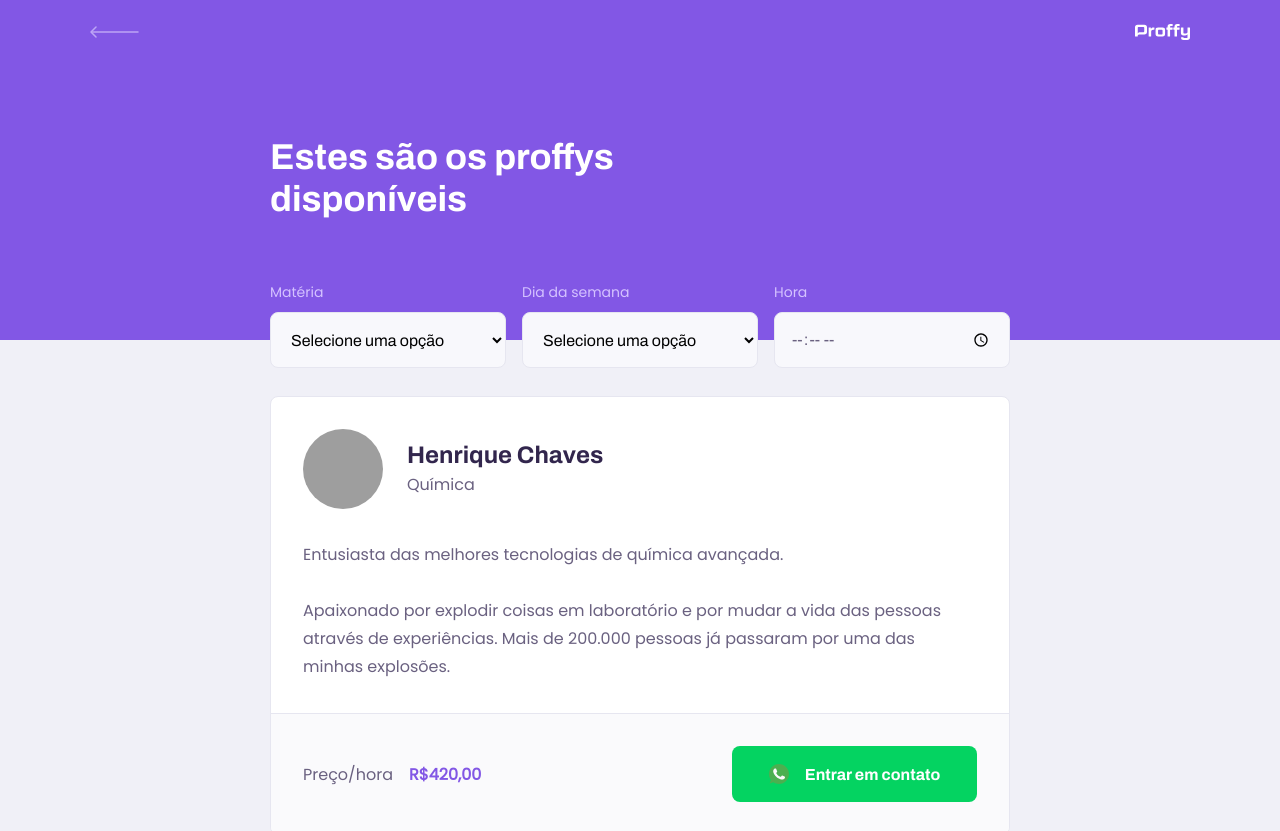
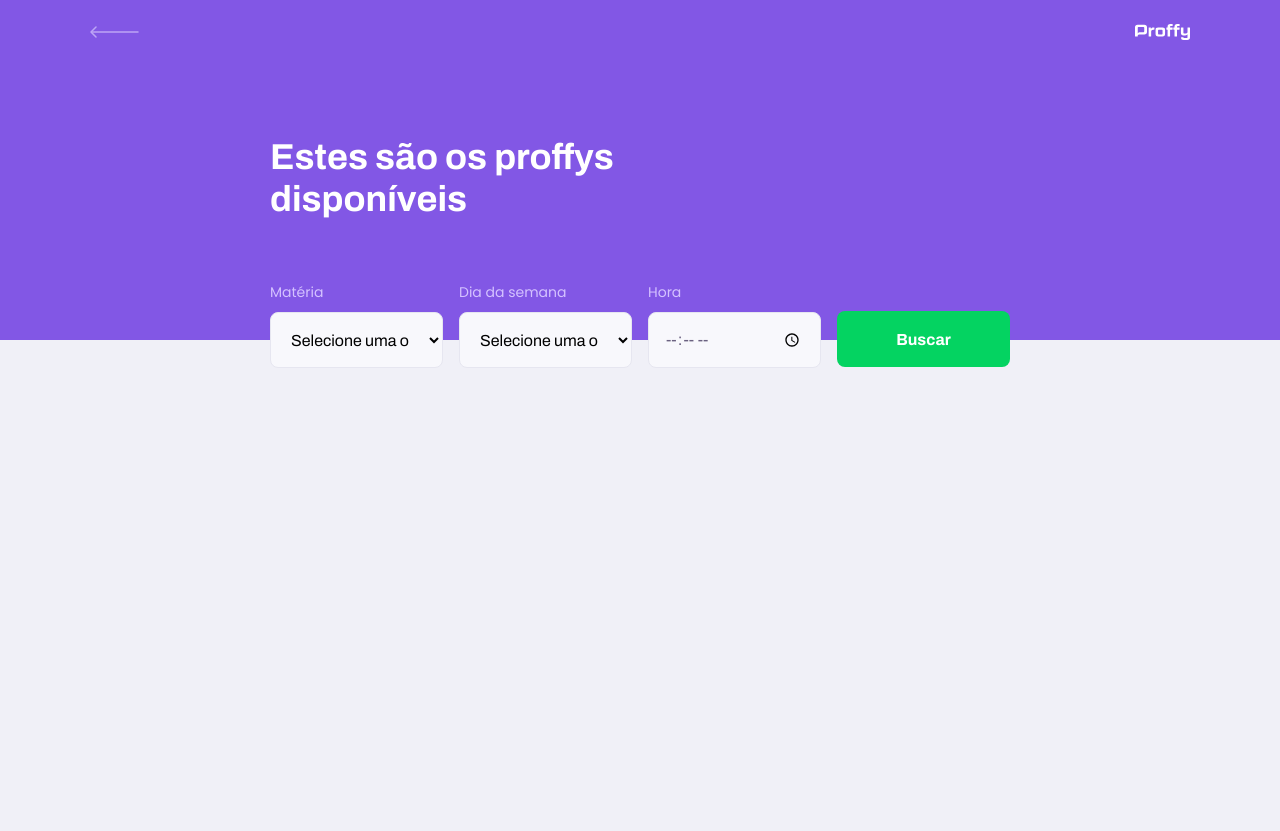
Before and after one commit to henriquechavesm/proffy-booster, a React (Create React App) app in the folder web/: page /study in a window 1280 px wide. Shown: the top 831 px of the page. After the commit the page ends 800 px from the top, so only its background shows below. Built offline with nearby package versions, Linux system fonts and the light colour scheme; grey boxes are pictures that could not be loaded.

Commit message:
Connect TeacherList and TeacherItem to Flask API

```diff
--- a/web/src/components/TeacherItem/index.tsx
+++ b/web/src/components/TeacherItem/index.tsx
@@ -2,39 +2,53 @@
 
 import whatsappIcon from "../../assets/images/icons/whatsapp.svg";
 
+import api from "../../services/api";
+
 import "./styles.css";
 
-const TeacherItem = () => {
+export interface Teacher {
+  id: number;
+  avatar: string;
+  bio: string;
+  cost: number;
+  name: string;
+  subject: string;
+  whatsapp: string;
+  user_id: string;
+}
+
+interface TeacherItemProps {
+  teacher: Teacher;
+}
+
+const TeacherItem: React.FC<TeacherItemProps> = ({ teacher }) => {
+
+  function createNewConnection(){
+    api.post("connections", {
+      user_id: teacher.user_id,
+    })
+  }
+
   return (
     <article className="teacher-item">
       <header>
-        <img
-          src="https://avatars0.githubusercontent.com/u/44180294?s=460&u=6561df48f2a6958b7a4aac783b8b27931a6a835d&v=4"
-          alt="Henrique Chaves"
-        />
+        <img src={teacher.avatar} alt={teacher.name} />
         <div>
-          <strong>Henrique Chaves</strong>
-          <span>Química</span>
+          <strong>{teacher.name}</strong>
+          <span>{teacher.subject}</span>
         </div>
       </header>
 
-      <p>
-        Entusiasta das melhores tecnologias de química avançada.
-        <br />
-        <br />
-        Apaixonado por explodir coisas em laboratório e por mudar a vida das
-        pessoas através de experiências. Mais de 200.000 pessoas já passaram por
-        uma das minhas explosões.
-      </p>
+      <p>{teacher.bio}</p>
       <footer>
         <p>
           Preço/hora
-          <strong>R$420,00</strong>
+          <strong>R${teacher.cost}</strong>
         </p>
-        <button type="button">
+        <a target="_blank" onClick={createNewConnection} href={`https://wa.me/${teacher.whatsapp}`}>
           <img src={whatsappIcon} alt="Whatsapp" />
           Entrar em contato
-        </button>
+        </a>
       </footer>
     </article>
   );
--- a/web/src/components/TeacherItem/styles.css
+++ b/web/src/components/TeacherItem/styles.css
@@ -56,7 +56,7 @@
     display: block;
 }
 
-.teacher-item footer button {
+.teacher-item footer a {
     width: 20rem;
     height: 5.6rem;
     background: var(--color-secundary);
@@ -69,9 +69,10 @@
     align-items: center;
     justify-content: space-evenly;
     transition: 0.2s;
+    text-decoration: none;
 }
 
-.teacher-item footer button:hover {
+.teacher-item footer a:hover {
     background: var(--color-secundary-dark);
 }
 
@@ -91,13 +92,14 @@
         margin-left: 1.6rem;
     }
 
-    .teacher-item footer button {
+    .teacher-item footer a {
         width: 24.5rem;
         font-size: 1.6rem;
         justify-content: center;
+        text-decoration: none;
     }
 
-    .teacher-item footer button img {
+    .teacher-item footer a img {
         margin-right: 1.6rem;
     }
 }
--- a/web/src/pages/TeacherForm/index.tsx
+++ b/web/src/pages/TeacherForm/index.tsx
@@ -22,7 +22,7 @@
   const [bio, setBio] = useState("");
 
   const [subject, setSubject] = useState("");
-  const [cost, setCost] = useState(0);
+  const [cost, setCost] = useState("");
 
   const [scheduleItems, setScheduleItems] = useState([
     { week_day: 0, from_hour: "", to_hour: "" },
@@ -64,7 +64,7 @@
       whatsapp,
       bio,
       subject,
-      cost,
+      cost: Number(cost),
       schedule: scheduleItems
     }).then(() => {
       alert("Cadastro realizado com sucesso!");
@@ -154,7 +154,7 @@
               label="Custo da sua hora por aula"
               value={cost}
               onChange={(e) => {
-                setCost(Number(e.target.value));
+                setCost(e.target.value);
               }}
             />
           </fieldset>
--- a/web/src/pages/TeacherList/index.tsx
+++ b/web/src/pages/TeacherList/index.tsx
@@ -1,20 +1,47 @@
-import React from "react";
+import React, { useState, FormEvent } from "react";
 
 import PageHeader from "../../components/PageHeader";
-import TeacherItem from "../../components/TeacherItem";
+import TeacherItem, { Teacher } from "../../components/TeacherItem";
 import Input from "../../components/Input";
 import Select from "../../components/Select";
+
+import api from "../../services/api";
 
 import "./styles.css";
 
 const TeacherList = () => {
+  const [teachers, setTeachers] = useState([]);
+
+  const [subject, setSubject] = useState("");
+  const [week_day, setWeekDay] = useState("");
+  const [time, setTime] = useState("");
+
+  async function searchTeachers(e: FormEvent) {
+    e.preventDefault();
+
+    const response = await api.get("classes", {
+      params: {
+        subject,
+        week_day: Number(week_day),
+        time,
+      },
+    });
+
+    setTeachers(response.data);
+    console.log(response.data);
+  }
+
   return (
     <div id="page-teacher-list" className="container">
       <PageHeader title="Estes são os proffys disponíveis">
-        <form id="search-teachers">
+        <form id="search-teachers" onSubmit={searchTeachers}>
           <Select
             name="subject"
             label="Matéria"
+            value={subject}
+            onChange={(e) => {
+              setSubject(e.target.value);
+            }}
             options={[
               { value: "Artes", label: "Artes" },
               { value: "Biologia", label: "Biologia" },
@@ -29,24 +56,36 @@
           <Select
             name="week-day"
             label="Dia da semana"
+            value={week_day}
+            onChange={(e) => {
+              setWeekDay(e.target.value);
+            }}
             options={[
               { value: "0", label: "Domingo" },
               { value: "1", label: "Segunda-feira" },
-              { value: "2 Física", label: "Terça-feira" },
+              { value: "2", label: "Terça-feira" },
               { value: "3", label: "Quarta-feira" },
               { value: "4", label: "Quinta-feira" },
               { value: "5", label: "Sexta-feira" },
               { value: "6", label: "Sábado" },
             ]}
           />
-          <Input name="time" label="Hora" type="time" />
+          <Input
+            name="time"
+            label="Hora"
+            type="time"
+            value={time}
+            onChange={(e) => {
+              setTime(e.target.value);
+            }}
+          />
+          <button type="submit">Buscar</button>
         </form>
       </PageHeader>
       <main>
-        <TeacherItem />
-        <TeacherItem />
-        <TeacherItem />
-        <TeacherItem />
+        {teachers.map((teacher: Teacher) => {
+          return <TeacherItem key={teacher.id} teacher={teacher} />;
+        })}
       </main>
     </div>
   );
--- a/web/src/pages/TeacherList/styles.css
+++ b/web/src/pages/TeacherList/styles.css
@@ -9,6 +9,27 @@
 
 #search-teachers label {
     color: var(--color-text-in-primary);
+}
+
+#search-teachers button {
+    width: 100%;
+    height: 5.6rem;
+    background: var(--color-secundary);
+    color: var(--color-button-text);
+    border: 0;
+    border-radius: 0.8rem;
+    cursor: pointer;
+    font: 700 1.6rem Archivo;
+    display: flex;
+    align-items: center;
+    justify-content: center;
+    text-decoration: none;
+    transition: background-color 0.2s;
+    margin-top: 3.2rem;
+}
+
+#search-teachers button:hover {
+    background: var(--color-secundary-dark);
 }
 
 #page-teacher-list main {
@@ -23,7 +44,7 @@
 
     #search-teachers {
         display: grid;
-        grid-template-columns: repeat(3, 1fr);
+        grid-template-columns: repeat(4, 1fr);
         column-gap: 16px;
         position: absolute;
         bottom: -28px;
```
Also changed, not shown: 1 other file (tests, documents, lock files or other folders).
